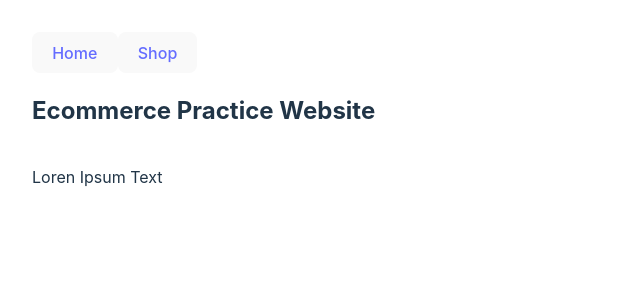
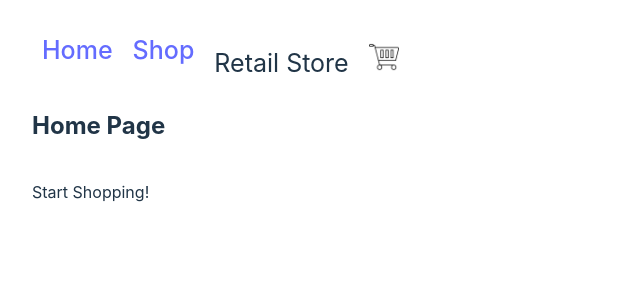
Before and after one commit to sehundpark/shopping-cart, a React (Vite) app: page / in a window 1280 px wide. Shown: the top 300 px of the page, without its empty margins (0-640 px from the left). Built offline with nearby package versions, Linux system fonts and the light colour scheme.

Commit message:
added cart functionality

```diff
--- a/src/App.jsx
+++ b/src/App.jsx
@@ -1,20 +1,23 @@
 import React from "react";
+import { BrowserRouter as Router, Routes, Route } from "react-router-dom";
 import NavBar from "./components/Navbar";
-import { BrowserRouter as Router, Routes, Route } from "react-router-dom";
+import { CartProvider } from "./components/CartContext";
 import HomePage from "./pages/HomePage";
 import ShopPage from "./pages/ShopPage";
+import ShoppingCart from "./components/ShoppingCart";
 
 function App() {
   return (
-    <div className="App">
+    <CartProvider>
       <Router>
         <NavBar />
         <Routes>
           <Route path="/" element={<HomePage />} />
           <Route path="/shop" element={<ShopPage />} />
+          <Route path="/cart" element={<ShoppingCart />} />
         </Routes>
       </Router>
-    </div>
+    </CartProvider>
   );
 }
 
--- /dev/null
+++ b/src/components/CartContext.jsx
@@ -0,0 +1,50 @@
+import React, { createContext, useState, useContext } from "react";
+
+const CartContext = createContext();
+
+export const CartProvider = ({ children }) => {
+  const [cartItems, setCartItems] = useState([]);
+
+  const addToCart = (product, quantity) => {
+    setCartItems((prevItems) => {
+      const existingItem = prevItems.find((item) => item.id === product.id);
+      if (existingItem) {
+        return prevItems.map((item) =>
+          item.id === product.id
+            ? { ...item, quantity: item.quantity + quantity }
+            : item
+        );
+      }
+      return [...prevItems, { ...product, quantity }];
+    });
+  };
+
+  const updateCartItemQuantity = (productId, newQuantity) => {
+    setCartItems((prevItems) =>
+      prevItems
+        .map((item) =>
+          item.id === productId
+            ? { ...item, quantity: Math.max(0, newQuantity) }
+            : item
+        )
+        .filter((item) => item.quantity > 0)
+    );
+  };
+
+  const getTotalPrice = () => {
+    return cartItems.reduce(
+      (total, item) => total + item.price * item.quantity,
+      0
+    );
+  };
+
+  return (
+    <CartContext.Provider
+      value={{ cartItems, addToCart, updateCartItemQuantity, getTotalPrice }}
+    >
+      {children}
+    </CartContext.Provider>
+  );
+};
+
+export const useCart = () => useContext(CartContext);
--- a/src/components/Navbar.jsx
+++ b/src/components/Navbar.jsx
@@ -2,17 +2,24 @@ import React from "react";
 import { Link } from "react-router-dom";
 import HomePage from "../pages/HomePage";
 import ShopPage from "../pages/ShopPage";
+import cartIcon from "../assets/cart_17658761.png";
 
 const NavBar = () => {
   return (
     <nav className="nav-bar">
       <div>
-        <button>
-          <Link to="/">Home</Link>
-        </button>
-        <button>
-          <Link to="/shop">Shop</Link>
-        </button>
+        <Link to="/" className="navigation-clicks">
+          Home
+        </Link>
+        <Link to="/shop" className="navigation-clicks">
+          Shop
+        </Link>
+      </div>
+      <div className="navigation-bar-title">Retail Store</div>
+      <div>
+        <Link to="/cart">
+          <img src={cartIcon} className="navigation-clicks" alt="Cart" />
+        </Link>
       </div>
     </nav>
   );
--- a/src/components/ProductCard.jsx
+++ b/src/components/ProductCard.jsx
@@ -1,16 +1,48 @@
 import React, { useState } from "react";
+import { useCart } from "./CartContext";
 
 const ProductCard = ({ product }) => {
+  const { addToCart } = useCart();
+  const [quantity, setQuantity] = useState(1);
+
+  const handleQuantityChange = (e) => {
+    const value = parseInt(e.target.value, 10);
+    setQuantity(isNaN(value) ? 0 : Math.max(0, value));
+  };
+
+  const handleAddToCart = () => {
+    if (quantity > 0) {
+      addToCart(product, quantity);
+      setQuantity(1); // Reset quantity after adding to cart
+    }
+  };
+
   return (
     <div className="product-card">
       <h3 className="product-title">{product.title}</h3>
       <div className="product-image-container">
-        <img className="product-image" src={product.image} />
+        <img
+          className="product-image"
+          src={product.image}
+          alt={product.title}
+        />
       </div>
-      {/*<p className="product-description">{product.description}</p>*/}
-      <p>${product.price}</p>
-      <button className="add-to-cart-button">Add to Cart</button>
-      {/* Add more product details as needed */}
+      <p>${product.price.toFixed(2)}</p>
+      <div className="quantity-control">
+        <input
+          type="number"
+          value={quantity}
+          onChange={handleQuantityChange}
+          min="0"
+        />
+      </div>
+      <button
+        className="add-to-cart-button"
+        onClick={handleAddToCart}
+        disabled={quantity === 0}
+      >
+        Add to Cart
+      </button>
     </div>
   );
 };
--- a/src/components/ProductList.jsx
+++ b/src/components/ProductList.jsx
@@ -29,7 +29,7 @@ const ProductList = () => {
 
   return (
     <div className="store-container">
-      <h1 className="store-container-title">Store</h1>
+      <h2 className="store-container-title">Store</h2>
       <div className="product-list">
         {products.map((item) => (
           <ProductCard key={item.id} product={item} />
--- a/src/components/ShoppingCart.jsx
+++ b/src/components/ShoppingCart.jsx
@@ -1,3 +1,47 @@
+import React from "react";
+import { useCart } from "./CartContext";
+
 const ShoppingCart = () => {
-  const [cartContents, setCartContents] = useState([]);
+  const { cartItems, updateCartItemQuantity, getTotalPrice } = useCart();
+
+  return (
+    <div className="shopping-cart">
+      <h2>Shopping Cart</h2>
+      {cartItems.length === 0 ? (
+        <p>Your cart is empty</p>
+      ) : (
+        <>
+          <ul>
+            {cartItems.map((item) => (
+              <li key={item.id}>
+                {item.title} - ${item.price.toFixed(2)} x
+                <input
+                  type="number"
+                  value={item.quantity}
+                  onChange={(e) =>
+                    updateCartItemQuantity(
+                      item.id,
+                      parseInt(e.target.value, 10)
+                    )
+                  }
+                  min="0"
+                  style={{
+                    width: "50px",
+                    marginLeft: "5px",
+                    marginRight: "5px",
+                  }}
+                />
+                = ${(item.price * item.quantity).toFixed(2)}
+              </li>
+            ))}
+          </ul>
+          <p>
+            <strong>Total: ${getTotalPrice().toFixed(2)}</strong>
+          </p>
+        </>
+      )}
+    </div>
+  );
 };
+
+export default ShoppingCart;
--- a/src/index.css
+++ b/src/index.css
@@ -23,10 +23,12 @@ a:hover {
 }
 
 body {
+  background-color: white;
   margin: 0;
   display: flex;
   min-width: 320px;
   min-height: 100vh;
+  max-width: 100%;
   padding: 2rem;
 }
 
@@ -45,6 +47,7 @@ button {
   background-color: #1a1a1a;
   cursor: pointer;
   transition: border-color 0.25s;
+  margin: 10px;
 }
 button:hover {
   border-color: #646cff;
@@ -70,6 +73,7 @@ button:focus-visible {
 .nav-bar {
   display: flex;
   flex-direction: row;
+  justify-content: space-between;
 }
 
 .store-container-title {
@@ -89,11 +93,14 @@ button:focus-visible {
   flex-direction: column;
   align-items: center;
   width: 250px;
-  height: 350px;
+  height: 450px;
   padding: 12px;
   border: black solid 2px;
+  border-radius: 10px;
   margin: 10px;
   overflow: auto;
+  gap: 5px;
+  background-color: white;
 }
 
 .product-title {
@@ -110,7 +117,6 @@ button:focus-visible {
   display: flex;
   height: 150px;
   width: 230px;
-  border: 1px dashed black;
   justify-content: center;
 }
 
@@ -132,3 +138,19 @@ button:focus-visible {
   text-align: center;
   max-width: 100%;
 }
+
+.navigation-clicks {
+  font-size: 25px;
+  height: 30px;
+  padding: 10px;
+  gap: 10px;
+}
+
+.navigation-bar-title {
+  font-size: 25px;
+  height: 30px;
+  padding: 10px;
+  gap: 10px;
+  justify-self: center;
+  align-self: center;
+}
--- a/src/pages/HomePage.jsx
+++ b/src/pages/HomePage.jsx
@@ -3,8 +3,8 @@ import React from "react";
 const HomePage = () => {
   return (
     <div className="home-page">
-      <h2 className="homepage-header">Ecommerce Practice Website</h2>
-      <p>Loren Ipsum Text</p>
+      <h2 className="homepage-header">Home Page</h2>
+      <p>Start Shopping!</p>
     </div>
   );
 };
```
Also changed, not shown: src/assets/cart_17658761.png (added).
